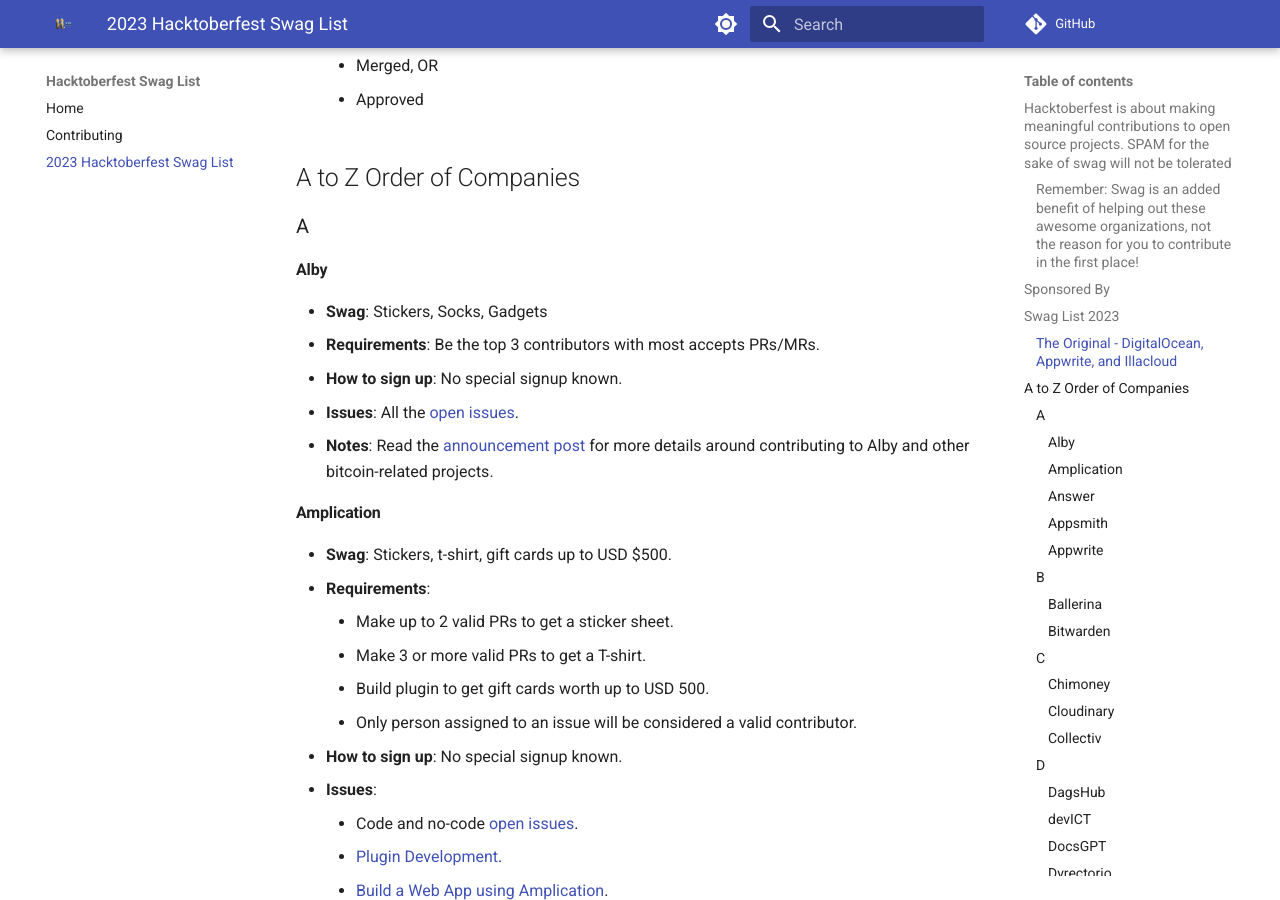
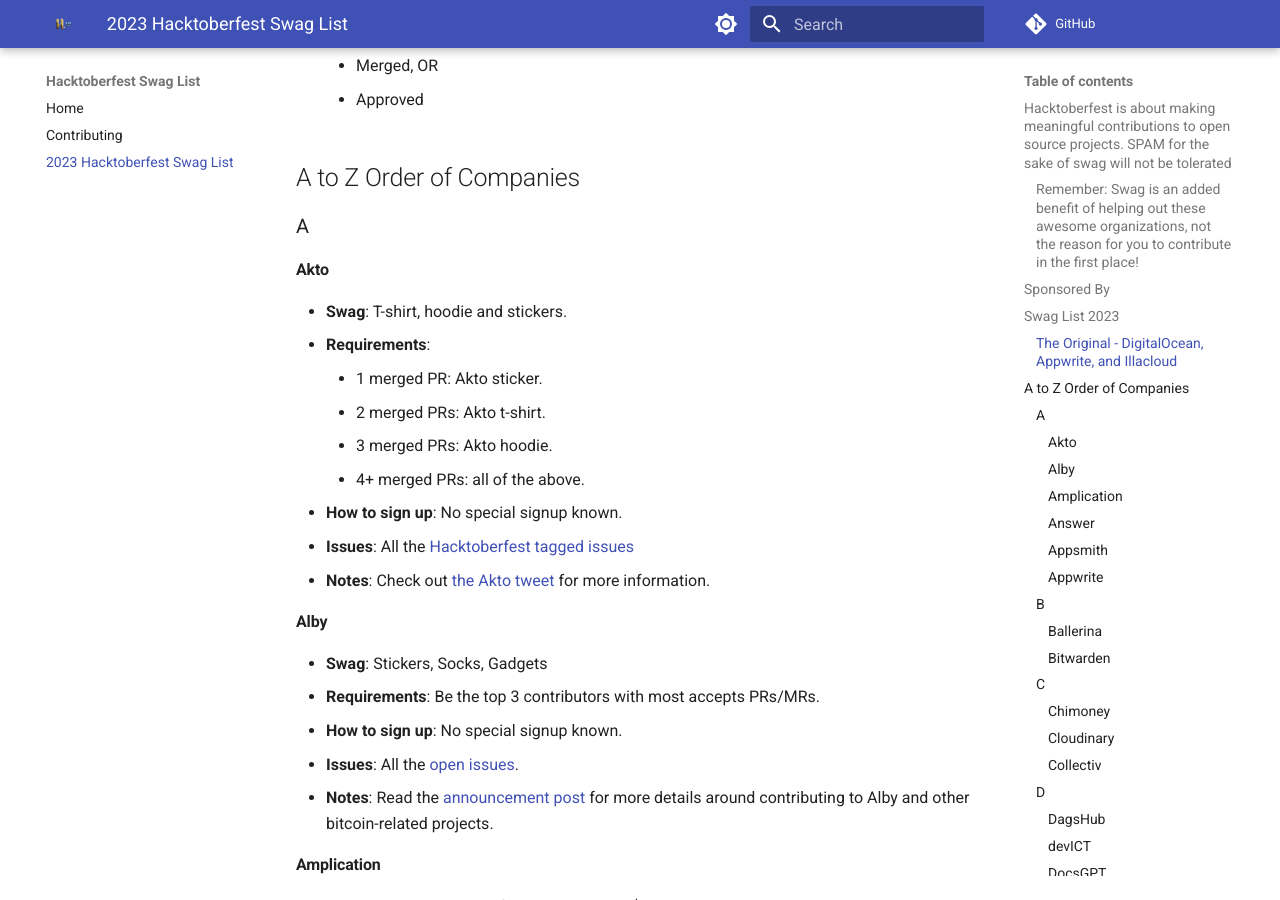
Before and after one commit to crweiner/hacktoberfest-swag-list, an MkDocs documentation site: the page built from docs/list.md, in a window 1280 px wide and 900 px high, scrolled down 1170 px. Built offline with MkDocs 1.6.1 and Material for MkDocs 9.7.7, drawn with Linux system fonts in a browser that asks for light colours; plug-ins that fetch from the network failed and are left out; comment, search, counter and statistics services are not loaded.

Commit message:
Added Akto to the Hacktoberfest Swag List (#737) (#754)
* Added Akto to the Hacktoberfest Swag List (#737)

* Adjusted place as alphabetical order

* Modify Akto

---------

Co-authored-by: Chandler Weiner <chandler@chandlerweiner.com>

```diff
--- a/docs/list.md
+++ b/docs/list.md
@@ -37,6 +37,18 @@
 ## A to Z Order of Companies
 
 ### A
+
+#### **Akto**
+
+- **Swag**: T-shirt, hoodie and stickers.
+- **Requirements**:
+    - 1 merged PR: Akto sticker.
+    - 2 merged PRs: Akto t-shirt.
+    - 3 merged PRs: Akto hoodie.
+    - 4+ merged PRs: all of the above.
+- **How to sign up**: No special signup known.
+- **Issues**: All the [Hacktoberfest tagged issues](https://github.com/akto-api-security/akto/issues?q=is%3Aopen+is%3Aissue+label%3Ahacktoberfest)
+- **Notes**: Check out [the Akto tweet](https://twitter.com/Aktodotio/status/1708716187582927316) for more information.
 
 #### **Alby**
 
```
